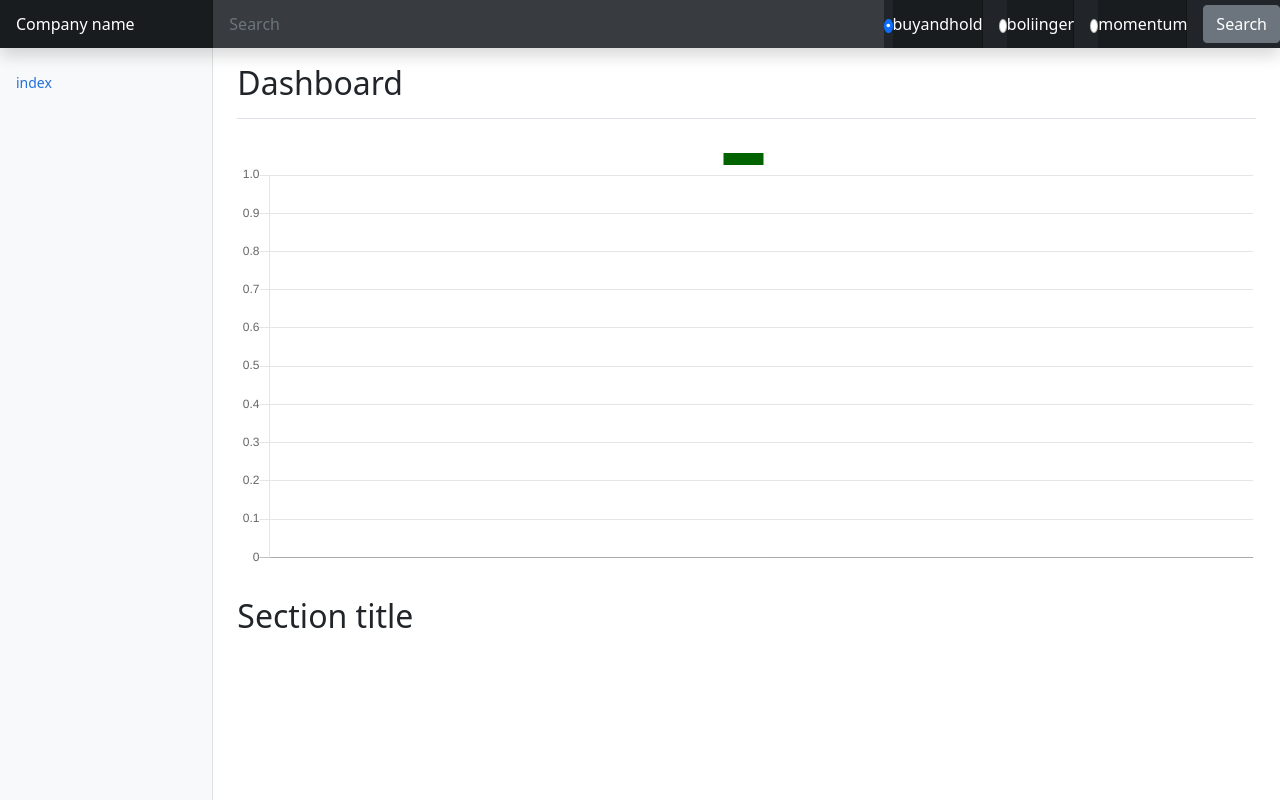
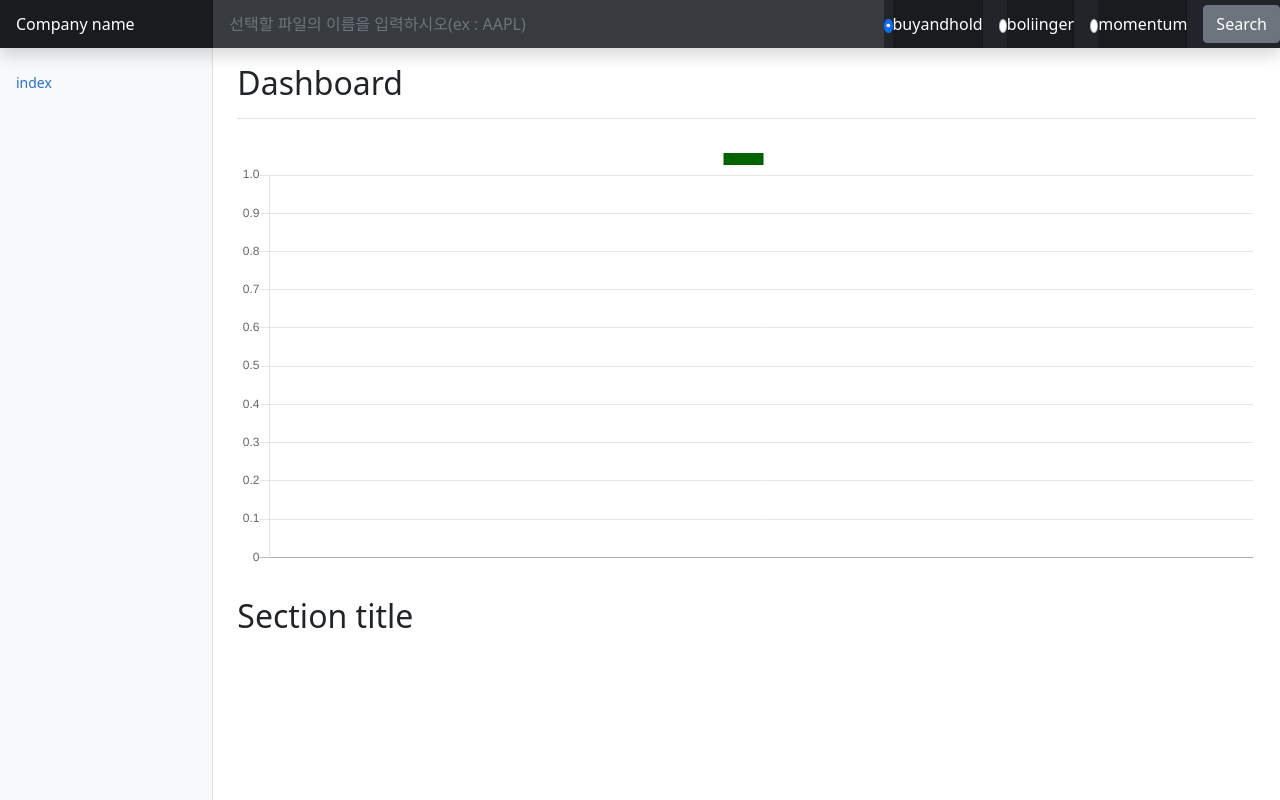
Before and after one commit to bsmoon-86/ubion_7, a Flask app: template sample_server/templates/index.html in a window 1280 px wide. Run offline with Flask 3, Linux system fonts and the light colour scheme; the template is opened without the code that fills it, so the values that code supplies are empty; some libraries are stand-ins or nearby versions.

Commit message:
Update header.html

```diff
--- a/sample_server/templates/header.html
+++ b/sample_server/templates/header.html
@@ -5,7 +5,7 @@
     <button class="navbar-toggler position-absolute d-md-none collapsed" type="button" data-bs-toggle="collapse" data-bs-target="#sidebarMenu" aria-controls="sidebarMenu" aria-expanded="false" aria-label="Toggle navigation">
       <span class="navbar-toggler-icon"></span>
     </button>
-      <input class="form-control form-control-dark w-100" type="text" placeholder="Search" aria-label="Search" name="file">
+      <input class="form-control form-control-dark w-100" type="text" placeholder="선택할 파일의 이름을 입력하시오(ex : AAPL)" aria-label="Search" name="file">
 
       <input class="form-check-input" type="radio" name="type" id="type1" value="buyandhold" checked>
       <label class="form-check-label navbar-brand" for="type1">
```
